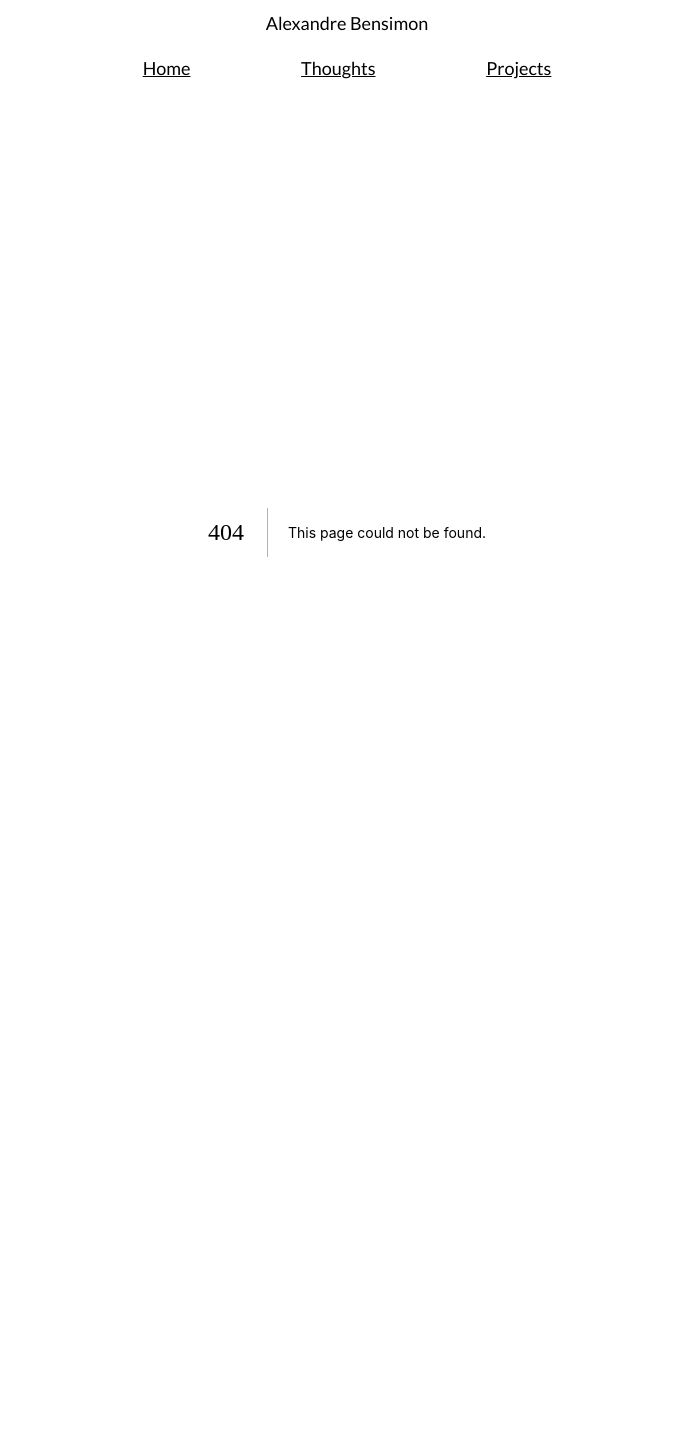
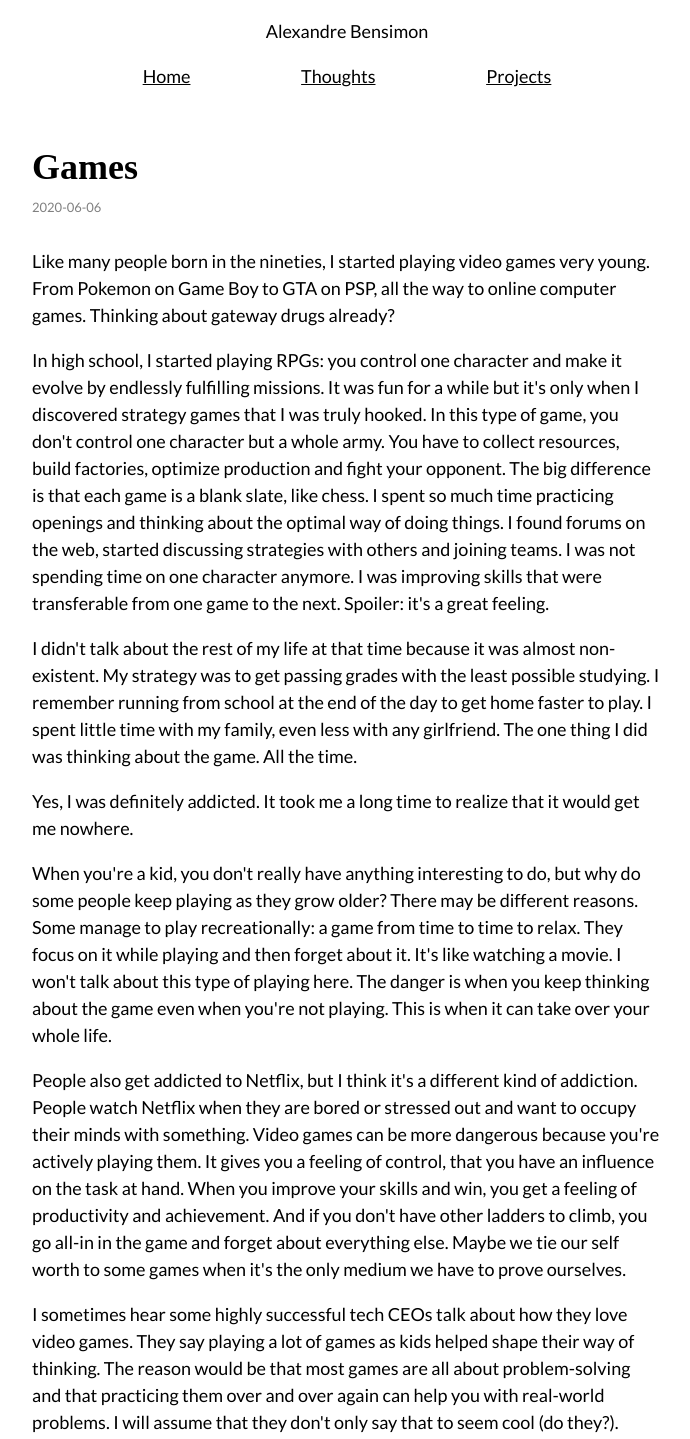
Before and after one commit to alexbensimon/personal-website, a Next.js app: page /thoughts/games in a window 1280 px wide. Before the commit this address had no page. Shown: the top 1439 px of the page, without its empty margins (293-983 px from the left). Before the commit the page ends 942 px from the top, so only its background shows below. Built offline with nearby package versions, Linux system fonts and the light colour scheme; a web font is replaced by a local one.

Commit message:
Add thought: Games

```diff
--- a/pages/thoughts/abstraction.tsx
+++ b/pages/thoughts/abstractions.tsx
@@ -5,11 +5,11 @@ import { ThoughtDate } from '../../components/ThoughtDate';
 export default () => (
   <>
     <Head>
-      <title>Abstraction | Thoughts | Alexandre Bensimon</title>
+      <title>Abstractions | Thoughts | Alexandre Bensimon</title>
       <meta name="description" content="My thoughts on abstractions." />
     </Head>
     <div>
-      <h1>Abstraction</h1>
+      <h1>Abstractions</h1>
       <ThoughtDate>2020-05-25</ThoughtDate>
       <p>
         When I try to explain what I do to non-technical people, I often fail to
--- /dev/null
+++ b/pages/thoughts/games.tsx
@@ -0,0 +1,123 @@
+import Head from 'next/head';
+import React from 'react';
+import { ThoughtDate } from '../../components/ThoughtDate';
+
+export default () => (
+  <>
+    <Head>
+      <title>Games | Thoughts | Alexandre Bensimon</title>
+      <meta name="description" content="My thoughts on games." />
+    </Head>
+    <div>
+      <h1>Games</h1>
+      <ThoughtDate>2020-06-06</ThoughtDate>
+      <p>
+        Like many people born in the nineties, I started playing video games
+        very young. From Pokemon on Game Boy to GTA on PSP, all the way to
+        online computer games. Thinking about gateway drugs already?
+      </p>
+      <p>
+        In high school, I started playing RPGs: you control one character and
+        make it evolve by endlessly fulfilling missions. It was fun for a while
+        but it's only when I discovered strategy games that I was truly hooked.
+        In this type of game, you don't control one character but a whole army.
+        You have to collect resources, build factories, optimize production and
+        fight your opponent. The big difference is that each game is a blank
+        slate, like chess. I spent so much time practicing openings and thinking
+        about the optimal way of doing things. I found forums on the web,
+        started discussing strategies with others and joining teams. I was not
+        spending time on one character anymore. I was improving skills that were
+        transferable from one game to the next. Spoiler: it's a great feeling.
+      </p>
+      <p>
+        I didn't talk about the rest of my life at that time because it was
+        almost non-existent. My strategy was to get passing grades with the
+        least possible studying. I remember running from school at the end of
+        the day to get home faster to play. I spent little time with my family,
+        even less with any girlfriend. The one thing I did was thinking about
+        the game. All the time.
+      </p>
+      <p>
+        Yes, I was definitely addicted. It took me a long time to realize that
+        it would get me nowhere.
+      </p>
+      <p>
+        When you're a kid, you don't really have anything interesting to do, but
+        why do some people keep playing as they grow older? There may be
+        different reasons. Some manage to play recreationally: a game from time
+        to time to relax. They focus on it while playing and then forget about
+        it. It's like watching a movie. I won't talk about this type of playing
+        here. The danger is when you keep thinking about the game even when
+        you're not playing. This is when it can take over your whole life.
+      </p>
+      <p>
+        People also get addicted to Netflix, but I think it's a different kind
+        of addiction. People watch Netflix when they are bored or stressed out
+        and want to occupy their minds with something. Video games can be more
+        dangerous because you're actively playing them. It gives you a feeling
+        of control, that you have an influence on the task at hand. When you
+        improve your skills and win, you get a feeling of productivity and
+        achievement. And if you don't have other ladders to climb, you go all-in
+        in the game and forget about everything else. Maybe we tie our self
+        worth to some games when it's the only medium we have to prove
+        ourselves.
+      </p>
+      <p>
+        I sometimes hear some highly successful tech CEOs talk about how they
+        love video games. They say playing a lot of games as kids helped shape
+        their way of thinking. The reason would be that most games are all about
+        problem-solving and that practicing them over and over again can help
+        you with real-world problems. I will assume that they don't only say
+        that to seem cool (do they?). There may be some people who can draw the
+        line between games and the real world and only play them as a controlled
+        environment to practice their skills as pilots do with flight
+        simulators. Unfortunately, most people forget about the line and keep
+        playing without producing any value for the world. Then they rationalize
+        it by thinking that they are practicing problem-solving skills that will
+        be useful one day. But I think the right question to ask is: do Elon
+        Musk and the like succeeded because they play video games, or despite
+        it? We love to emulate successful people habits, thinking that it will
+        make us more like them. But I don't think playing Factorio will make you
+        the next Tobi Lutke, no more than taking LSD will make you the next
+        Steve Jobs.
+      </p>
+      <p>
+        Playing can actually satisfy your need for achievement enough that you
+        won't want to do something real anymore. After 5 hours on
+        "problem-solving" games, will you want to work on that personal project
+        you've been procrastinating on? Gaming can actually consume your
+        motivation the same way porn consumes your libido.
+      </p>
+      <p>
+        I don't think I'm the only one to see this. Even some addicted people
+        probably see it. So why is it so hard to get out of it? Because as hard
+        as some games may be, they are easy compared to the real world. In
+        games, you have clear goals and rules, incremental difficulty, and rapid
+        feedback. Religion, culture, and community try gaming real life by
+        teaching you what you should or should not do. But when you understand
+        it, you can clearly see through the glass ceiling and it's not enough
+        anymore. Maybe you read some philosophy and realize that you have to
+        find your own meaning, goals, and values. Then you try some things and
+        when you fail you ask yourself if you're going in the right direction
+        and if all this is even worth it. Hard stuff, better go back to video
+        games and get that sweet level 135.
+      </p>
+      <p>
+        If practice makes perfect, why not working on real-world projects? Yes,
+        you might fail, but you will learn more. Do you really think someone is
+        ready to go to war because they play a lot of Call of Duty? Or someone
+        understands how sex works because they watch a lot of porn? It seems at
+        best useless, and at worst dangerous because it can give you a false
+        sense of confidence. It's better to know that you don't know than to
+        think you know when you're actually clueless.
+      </p>
+      <p>
+        The real thing has so many details and subtleties that we cannot fake.
+        Maybe one day we'll have games so realistic that it won't make any
+        difference. But right now, it's just a cheap emulation. So take the red
+        pill and wake up. There is so much stuff out there to explore.
+      </p>
+      <p>Life is the ultimate meta-game.</p>
+    </div>
+  </>
+);
```
Also changed, not shown: pages/thoughts/index.tsx (+9 -2 lines).
